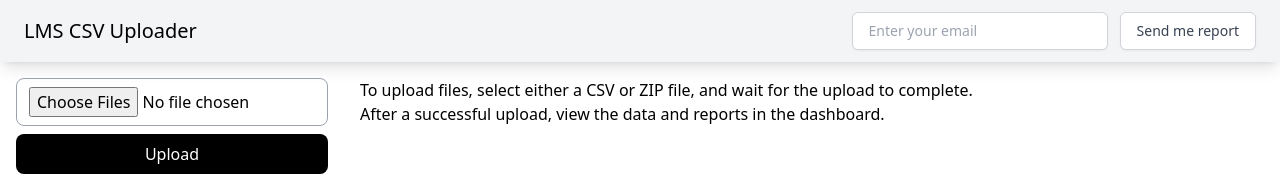
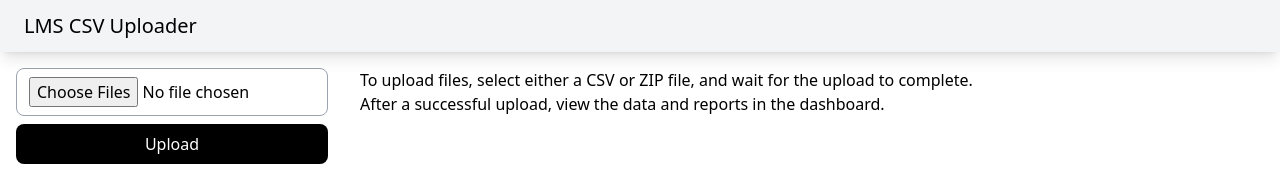
Before and after one commit to Aben25/LMS-CSV-uploader-, a Next.js app: page / in a window 1280 px wide. Shown: the top 176 px of the page. Built offline with nearby package versions, Linux system fonts and the light colour scheme.

Commit message:
I removed the email

```diff
--- a/app/Nav.js
+++ b/app/Nav.js
@@ -1,83 +1,12 @@
-import axios from 'axios';
-import React, { useState } from 'react';
-import EmailPopup from './EmailPopup';
+import React from 'react';
 
 export default function Nav() {
-  const [email, setEmail] = useState('');
-  const [formStatus, setFormStatus] = useState('');
-  const [formMessage, setFormMessage] = useState('');
-  const [isLoading, setIsLoading] = useState(false);
-
-  const handleSubmit = (e) => {
-    e.preventDefault();
-
-    // set loading state to true
-    setIsLoading(true);
-
-    // build URL parameter string from form data
-    const formData = {
-      email: email,
-      url: window.location.href,
-      // add other form fields as needed
-    };
-    const urlParams = Object.keys(formData)
-      .map((key) => encodeURIComponent(key) + '=' + encodeURIComponent(formData[key]))
-      .join('&');
-
-    // send POST request using fetch
-    fetch('https://b4qyaiouscte5mtek47e3piaaq0hdnls.lambda-url.us-east-1.on.aws/?email=' + email + '&url=' + window.location.href + '&filename=' + 'LMS_report.pdf' + '&subjectLine=' + 'LMS Report' + '&bodyText=' + 'Please find attached the LMS report', {
-      method: 'POST',
-      headers: {
-        'Content-Type': 'application/json',
-      },
-    })
-      .then((response) => response.json())
-      .then((data) => {
-        if (data.message === 'Success') {
-          setFormStatus('success');
-          setFormMessage('PDF has been sent to your email address!');
-        } else {
-          setFormStatus('error');
-          setFormMessage('An error occurred while submitting the form. Please refresh the page and try again.');
-        }
-        // set loading state back to false
-        setIsLoading(false);
-      })
-      .catch((error) => {
-        console.error('Error:', error);
-        setFormStatus('error');
-        setFormMessage('An error occurred while submitting the form. Please refresh the page and try again.');
-        // set loading state back to false
-        setIsLoading(false);
-      });
-  };
-
-
   return (
     <nav className="relative w-full flex flex-wrap items-center justify-between py-3 bg-gray-100 text-gray-500 hover:text-gray-700 focus:text-gray-700 shadow-lg">
       <div className="container-fluid w-full flex flex-wrap items-center justify-between px-6">
         <div className="container-fluid">
           <a className="text-xl text-black" href="#">LMS CSV Uploader</a>
         </div>
-        <div>
-          {/* A form with email inpute and a button called send me report aligned side by side*/}
-          <form className="flex flex-row items-center justify-center w-full gap-3" >
-            <input className="w-64 px-4 py-2 border border-gray-300 rounded-md shadow-sm text-sm font-medium text-gray-700 bg-white focus:outline-none focus:ring-2 focus:ring-offset-2 focus:ring-indigo-500" type="email" placeholder="Enter your email" value={email} onChange={(e) => setEmail(e.target.value)} />
-            <button onClick={handleSubmit} className="flex items-center px-4 py-2 border border-gray-300 rounded-md shadow-sm text-sm font-medium text-gray-700 bg-white hover:bg-gray-50">
-              {isLoading ? (
-                <>
-                  <svg className="animate-spin -ml-1 mr-3 h-5 w-5 text-gray-700" xmlns="http://www.w3.org/2000/svg" fill="none" viewBox="0 0 24 24">
-                    <circle className="opacity-25" cx="12" cy="12" r="10" stroke="currentColor" strokeWidth="4"></circle>
-                    <path className="opacity-75" fill="currentColor" d="M4 12a8 8 0 018-8v8H4z"></path>
-                  </svg>
-                  Sending...
-                </>
-              ) : (
-                'Send me report'
-              )}
-            </button>
-          </form>
-        </div>
       </div>
     </nav>
   );
```
